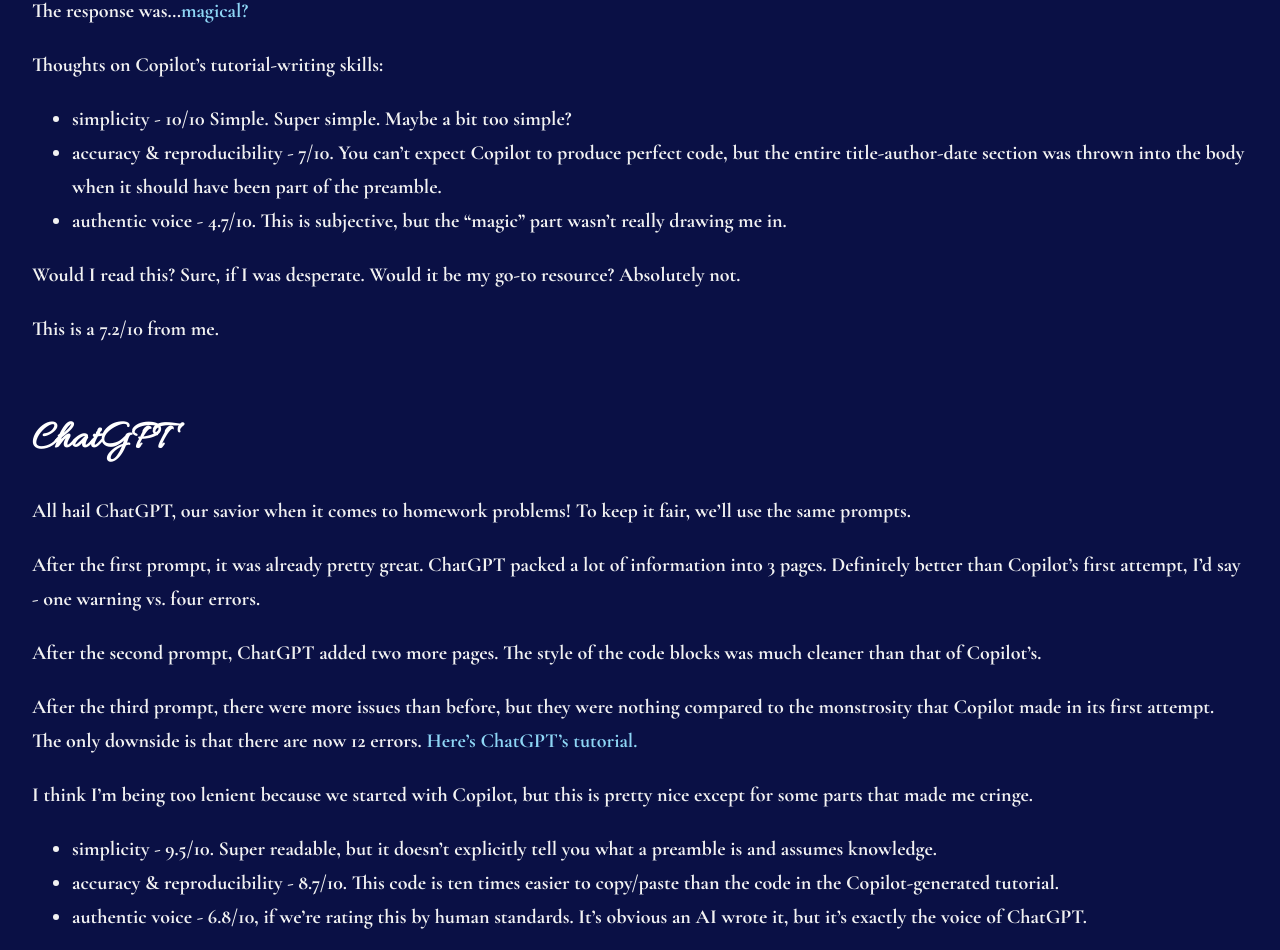
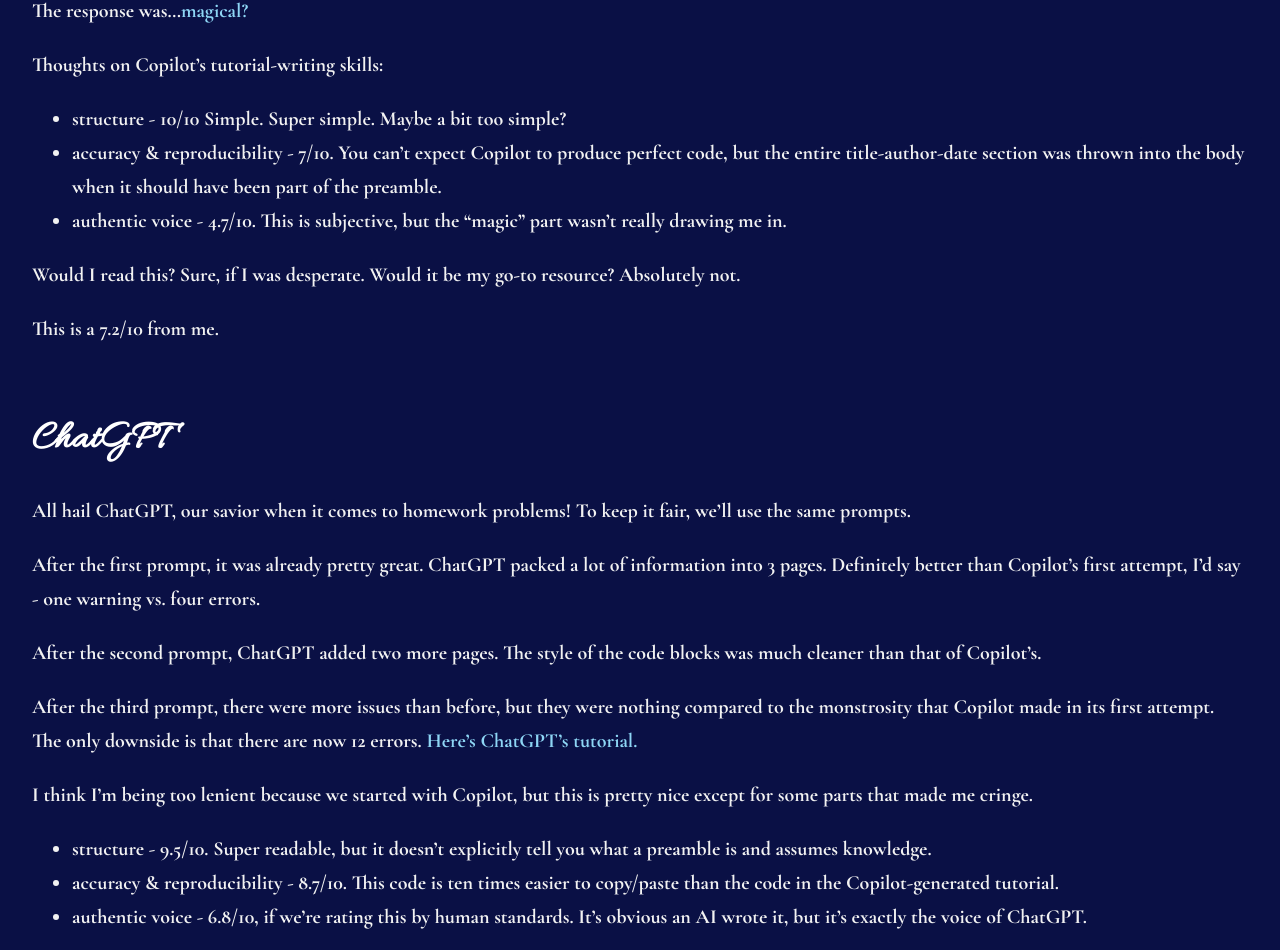
Before and after one commit to leucinemymind/leucinemymind.github.io, a Jekyll site: the page built from _posts/2025-07-09-ai.md, in a window 1280 px wide and 1400 px high, scrolled down 1787 px. Shown: the part 153-1103 px from the top of the window. Built offline with Jekyll 4.4.1, drawn with Linux system fonts in a browser that asks for light colours; our own code applies the rules of GitHub Pages for plain Markdown files.

Commit message:
Update 2025-07-09-ai.md

```diff
--- a/_posts/2025-07-09-ai.md
+++ b/_posts/2025-07-09-ai.md
@@ -49,7 +49,7 @@
 
 Thoughts on Copilot’s tutorial-writing skills:
 
-- **simplicity** - 10/10 Simple. Super simple. Maybe a bit too simple?
+- **structure** - 10/10 Simple. Super simple. Maybe a bit too simple?
 - **accuracy & reproducibility** - 7/10. You can’t expect Copilot to produce perfect code, but the entire title-author-date section was thrown into the body when it should have been part of the preamble.
 - **authentic voice** - 4.7/10. This is subjective, but the “magic” part wasn’t really drawing me in.
 
@@ -69,7 +69,7 @@
 
 I think I’m being too lenient because we started with Copilot, but this is pretty nice except for some parts that made me cringe.
 
-- **simplicity** - 9.5/10. Super readable, but it doesn’t explicitly tell you what a preamble is and assumes knowledge.
+- **structure** - 9.5/10. Super readable, but it doesn’t explicitly tell you what a preamble is and assumes knowledge.
 - **accuracy & reproducibility** - 8.7/10. This code is ten times easier to copy/paste than the code in the Copilot-generated tutorial.
 - **authentic voice** - 6.8/10, if we’re rating this by human standards. It’s obvious an AI wrote it, but it’s exactly the voice of ChatGPT.
 
@@ -83,7 +83,7 @@
 
 *This* one was a struggle. I don’t know exactly what to say about it, so [see for yourself...](https://www.overleaf.com/read/dxncjqntjvrc#16f96c)
 
-- **simplicity** - 6/10. It’s a little bit choppy without much explanation, and it doesn’t end with a solid conclusion like the other two. Some parts are super unclear, especially since it doesn’t have much written text and just throws code blocks at you.
+- **structure** - 6/10. It’s a little bit choppy without much explanation, and it doesn’t end with a solid conclusion like the other two. Some parts are super unclear, especially since it doesn’t have much written text and just throws code blocks at you.
 - **accuracy & reproducibility** - 9.2/10. It’s technically accurate, but not very accessible. The code is really hard to follow without context.
 - **authentic voice** - 1/10. Bland.
 
```
